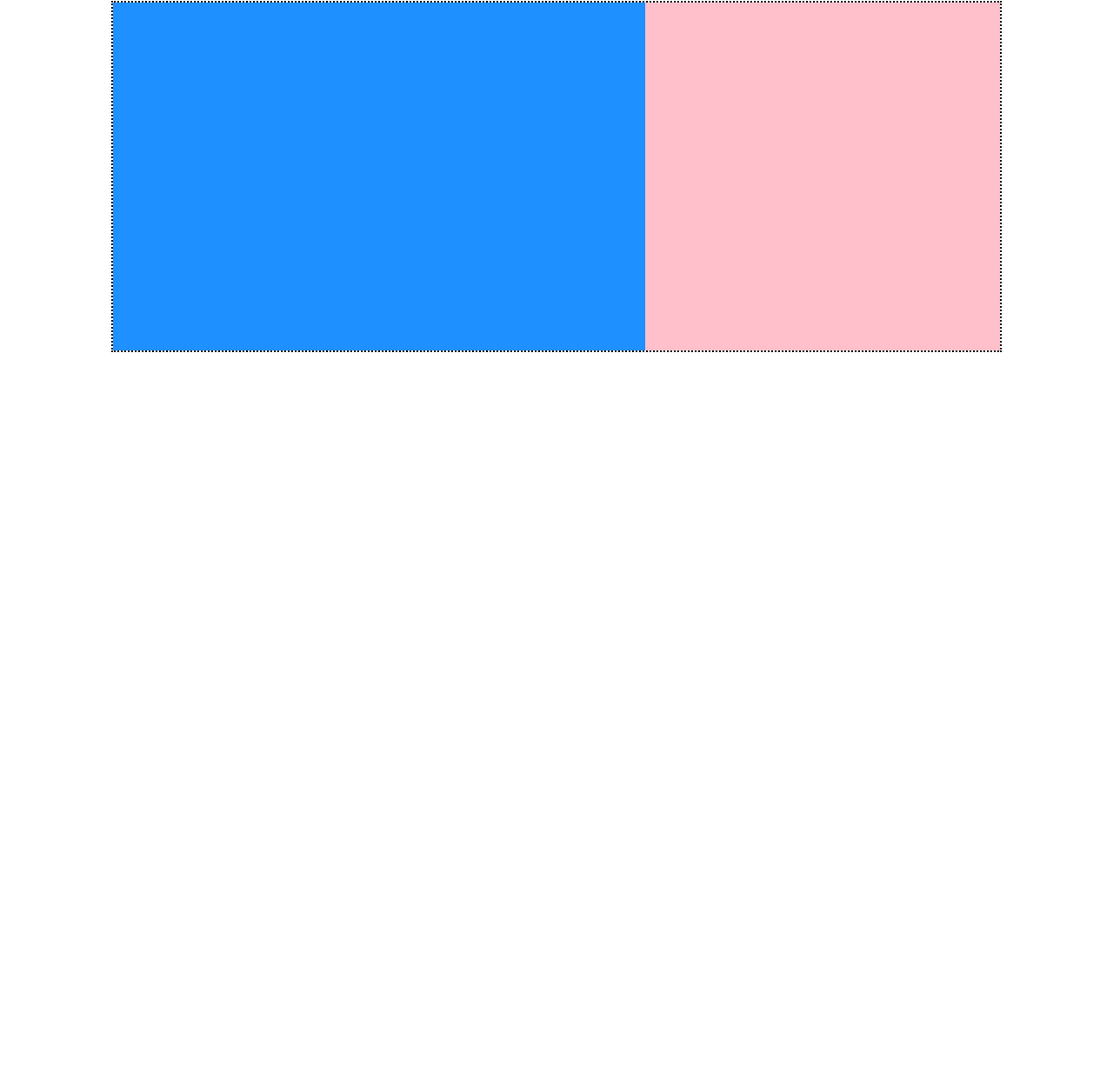
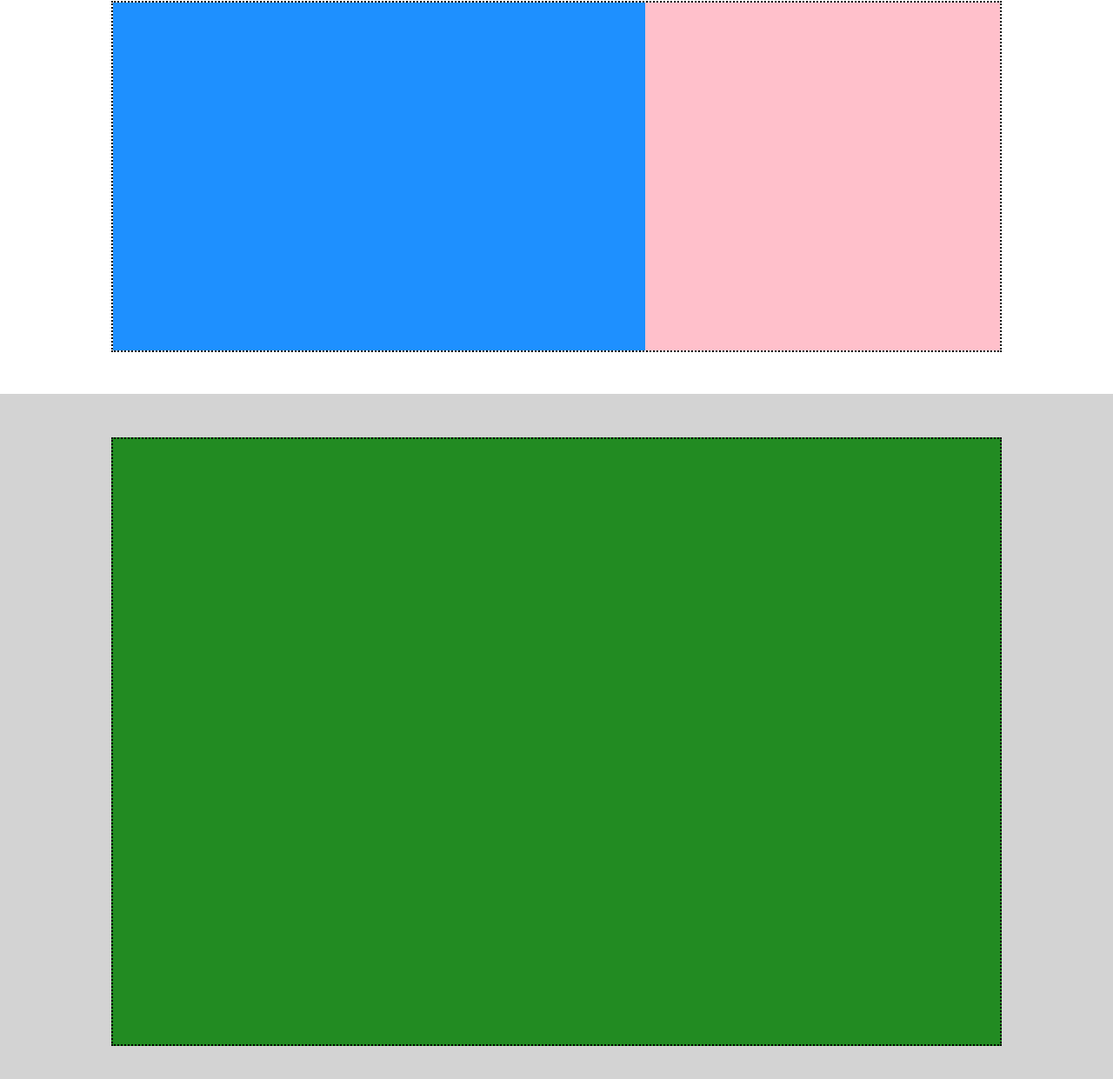
Before and after one commit to NavodContrath/htmlcss-struttura-discord, a plain HTML site: page index.html in a window 1280 px wide. Shown: the part 1627-2868 px from the top of the page at 87% size. Before the commit the page ends 2080 px from the top, so only its background shows below. Drawn offline with Linux system fonts and the light colour scheme.

Commit message:
technology

```diff
--- a/index.html
+++ b/index.html
@@ -47,6 +47,10 @@
                 <div class="image w-40"></div>
             </div>
         </section>
+        <section id="technology" class="debug flex">
+            <div id="techno-container" class="w-80 m-A bor-dot"></div>
+        </section>
+
     </main>
     <!-- /main -->
 
--- a/style.css
+++ b/style.css
@@ -14,6 +14,10 @@
     }
 
     #community {
+        background-color: #d3d3d3;
+    }
+
+    #technology {
         background-color: #d3d3d3;
     }
 }
@@ -58,7 +62,10 @@
 
 header {
     min-height: 80px;
+}
 
+#technology {
+    min-height: 800px;
 }
 
 #logo-container {
@@ -66,7 +73,6 @@ header {
     height: 2rem;
     justify-content: space-between;
     align-items: center;
-
 
     ul {
         list-style: none;
@@ -101,6 +107,9 @@ header {
     width: 50%;
     min-height: 400px;
     background-color: #ee82ee;
+}
 
-
+#techno-container {
+    height: 700px;
+    background-color: #228b22;
 }
```
